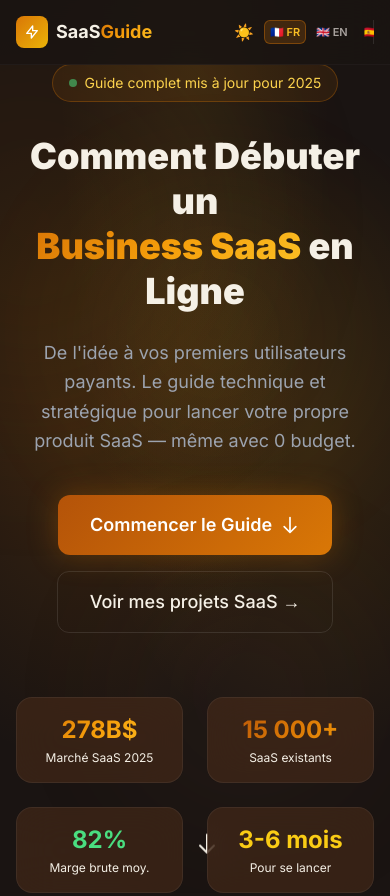
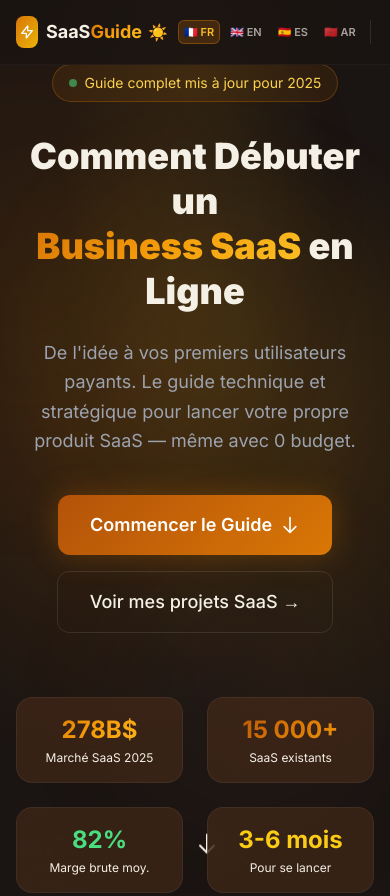
Before and after one commit to ucfzem/saas-guide, a plain HTML site: page index.html in a window 390 px wide. Shown: the top 896 px of the page. Drawn offline with nearby package versions, Linux system fonts and the light colour scheme.

Commit message:
Revert "fix: nav lang-bar max-width 140px, glass-card overflow-wrap:anywhere, mobile 110px"
This reverts commit a893326ac4479479d04eb20dfed5d39a9afce77e.

```diff
--- a/index.html
+++ b/index.html
@@ -90,29 +90,12 @@
         .lang-btn { padding: 4px 8px; border-radius: 6px; font-size: 12px; font-weight: 600; cursor: pointer; transition: all 0.2s ease; background: transparent; border: 1px solid transparent; color: #a8a29e; white-space: nowrap; }
         .lang-btn:hover { color: #fbbf24; }
         .lang-btn.active { background: rgba(217,119,6,0.2); border-color: rgba(217,119,6,0.4); color: #fbbf24; }
-        .nav-right { min-width: 0; flex-shrink: 1; }
-        .lang-bar-wrap {
-            overflow-x: auto;
-            -webkit-overflow-scrolling: touch;
-            scrollbar-width: none;
-            min-width: 0;
-            flex-shrink: 1;
-            max-width: 140px;
-        }
-        .lang-bar-wrap::-webkit-scrollbar { display: none; }
-        .glass-card, .glass-card *,
-        .saas-card, .saas-card * {
-            min-width: 0 !important;
-            max-width: 100% !important;
-            overflow-wrap: anywhere !important;
-            word-break: break-word !important;
-        }
-        @media (max-width: 420px) {
+        @media (max-width: 480px) {
             .lang-btn { padding: 3px 5px; font-size: 11px; }
             .nav-right { gap: 2px; }
-            .lang-bar-wrap { max-width: 110px; }
-            a[data-i18n="nav_saas"] { padding-left: 6px !important; padding-right: 6px !important; }
         }
+        .scrollbar-none { -ms-overflow-style: none; scrollbar-width: none; }
+        .scrollbar-none::-webkit-scrollbar { display: none; }
         [data-i18n] { transition: opacity 0.15s ease; }
         .theme-toggle { cursor: pointer; padding: 6px; border-radius: 8px; transition: all 0.2s; color: #a8a29e; background: transparent; border: none; font-size: 16px; }
         .theme-toggle:hover { color: #fbbf24; background: rgba(217,119,6,0.1); }
@@ -462,7 +445,7 @@
             </div>
             <div class="flex items-center gap-1 sm:gap-2 shrink min-w-0">
                 <button onclick="toggleTheme()" class="theme-toggle shrink-0" title="Toggle theme">☀️</button>
-                <div class="lang-bar-wrap flex items-center gap-2 sm:gap-3 flex-nowrap">
+                <div class="flex items-center gap-2 sm:gap-3 overflow-x-auto -webkit-overflow-scrolling:touch scrollbar-none flex-nowrap max-w-[55vw] sm:max-w-none" style="scrollbar-width:none">
                     <div class="flex items-center gap-1 sm:gap-2 shrink-0 border-r border-white/10 pr-2 sm:pr-3">
                         <button data-lang="fr" onclick="setLang('fr')" class="lang-btn active shrink-0">🇫🇷 FR</button>
                         <button data-lang="en" onclick="setLang('en')" class="lang-btn shrink-0">🇬🇧 EN</button>
```
